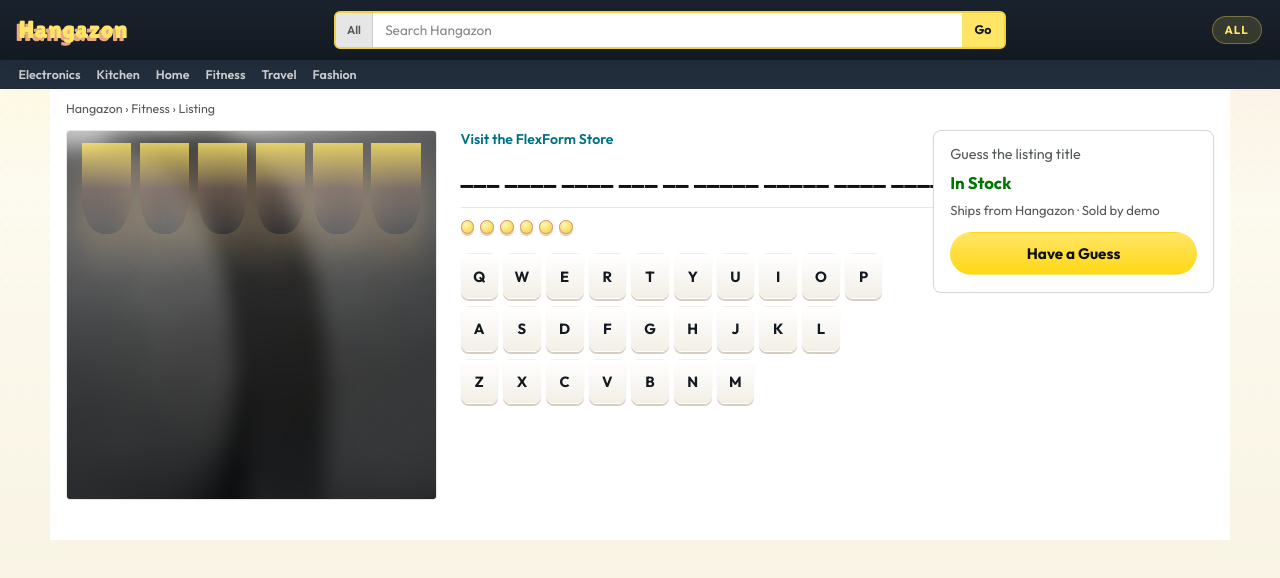
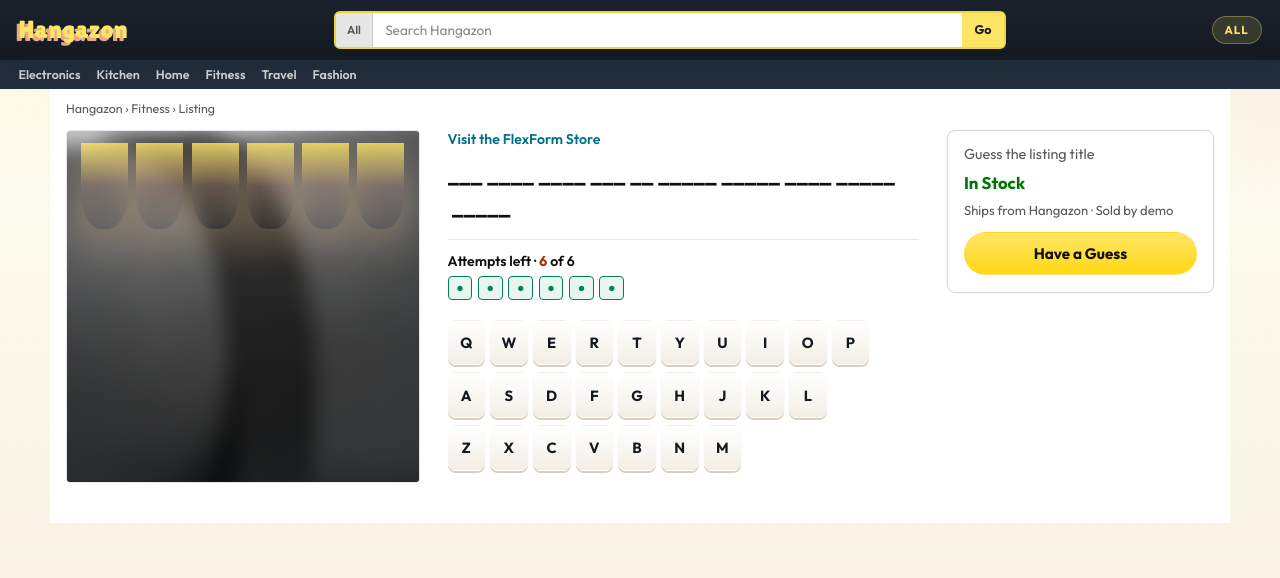
Before and after one commit to 633Games/Hangazon, a React (Vite) app: page / in a window 1280 px wide. Both pictures are taken after a click on the button "Random". Shown: the top 578 px of the page. Built offline with nearby package versions, Linux system fonts and the light colour scheme.

Commit message:
Clarify attempts and stop buy box covering the title
Labeled attempts left with used/remaining pips; title column
clips and wraps so the In Stock panel no longer overlaps.

```diff
--- a/src/App.css
+++ b/src/App.css
@@ -274,13 +274,14 @@
 
 @media (min-width: 960px) {
   .pdp {
-    grid-template-columns: minmax(260px, 0.95fr) minmax(280px, 1.15fr) minmax(220px, 0.72fr);
-    gap: 1.5rem;
+    grid-template-columns: minmax(240px, 0.9fr) minmax(0, 1.2fr) minmax(240px, 0.68fr);
+    gap: 1.75rem;
   }
 }
 
 .pdp-media {
   width: 100%;
+  min-width: 0;
 }
 
 .pdp-center {
@@ -288,6 +289,7 @@
   gap: 0.65rem;
   align-content: start;
   min-width: 0;
+  overflow: hidden;
 }
 
 .pdp-brand-link {
@@ -314,6 +316,9 @@
 .pdp-buybox {
   position: sticky;
   top: 4.5rem;
+  min-width: 0;
+  z-index: 1;
+  align-self: start;
 }
 
 .buybox-shell {
@@ -324,6 +329,7 @@
   box-shadow: 0 0 0 1px rgba(0, 0, 0, 0.02);
   display: grid;
   gap: 0.55rem;
+  isolation: isolate;
 }
 
 .buybox-shell-reveal {
@@ -440,18 +446,20 @@
 /* —— Amazon listing title blanks: ___ _ __ __ —— */
 .listing-title {
   margin: 0;
+  max-width: 100%;
   font-family: var(--font-body);
-  font-size: clamp(1.15rem, 2.4vw, 1.55rem);
+  font-size: clamp(1.05rem, 2.1vw, 1.4rem);
   font-weight: 700;
-  line-height: 1.35;
+  line-height: 1.45;
   color: #0f1111;
   letter-spacing: 0.01em;
+  overflow-wrap: anywhere;
   word-break: break-word;
 }
 
 .listing-word {
   display: inline;
-  white-space: nowrap;
+  white-space: normal;
 }
 
 .listing-char {
@@ -570,33 +578,48 @@
   animation: key-pulse 0.5s ease infinite;
 }
 
-/* —— Lives + gallows —— */
-.lives {
-  display: flex;
-  align-items: center;
-  gap: 0.38rem;
+/* —— Attempts —— */
+.attempts {
+  display: grid;
+  gap: 0.35rem;
 }
 
-.life {
-  width: 0.85rem;
-  height: 0.85rem;
-  border-radius: 50%;
-  background: radial-gradient(circle at 35% 30%, #fff6b0, var(--lemon-deep));
-  border: 1.5px solid var(--peach-deep);
-  box-shadow: 0 2px 0 rgba(212, 137, 106, 0.45);
-  transition:
-    transform 0.35s var(--ease-pop),
-    opacity 0.35s ease,
-    filter 0.35s ease;
+.attempts-label {
+  margin: 0;
+  font-size: 0.88rem;
+  color: #0f1111;
+  font-weight: 600;
 }
 
-.life.is-gone {
-  background: #d9d3c4;
-  border-color: #b7b0a0;
-  box-shadow: none;
-  opacity: 0.45;
-  transform: scale(0.82);
-  filter: grayscale(0.4);
+.attempts-label strong {
+  color: #b12704;
+  font-variant-numeric: tabular-nums;
+}
+
+.attempts-pips {
+  display: flex;
+  flex-wrap: wrap;
+  gap: 0.35rem;
+}
+
+.attempt-pip {
+  width: 1.55rem;
+  height: 1.55rem;
+  display: grid;
+  place-content: center;
+  border-radius: 4px;
+  border: 1px solid #067d62;
+  background: #e7f7ef;
+  color: #067d62;
+  font-size: 0.78rem;
+  font-weight: 800;
+  line-height: 1;
+}
+
+.attempt-pip.is-used {
+  border-color: #c45500;
+  background: #fde8d4;
+  color: #c45500;
 }
 
 .gallows {
--- a/src/components/Lives.tsx
+++ b/src/components/Lives.tsx
@@ -7,17 +7,28 @@ type Props = {
 export function Lives({ misses }: Props) {
   const left = Math.max(0, MAX_MISSES - misses)
   return (
-    <div className="lives" aria-label={`${left} lives left`}>
+    <div
+      className="attempts"
+      role="status"
+      aria-label={`${left} of ${MAX_MISSES} attempts left`}
+    >
+      <p className="attempts-label">
+        Attempts left · <strong>{left}</strong> of {MAX_MISSES}
+      </p>
+      <div className="attempts-pips" aria-hidden>
         {Array.from({ length: MAX_MISSES }, (_, i) => {
-        const gone = i < misses
+          const used = i < misses
           return (
             <span
               key={i}
-            className={`life${gone ? ' is-gone' : ''}`}
-            style={{ animationDelay: `${i * 40}ms` }}
-          />
+              className={`attempt-pip${used ? ' is-used' : ''}`}
+              title={used ? 'Wrong guess' : 'Attempt remaining'}
+            >
+              {used ? '✗' : '●'}
+            </span>
           )
         })}
       </div>
+    </div>
   )
 }
```
Lines whose indentation alone changed are shown as unchanged.
